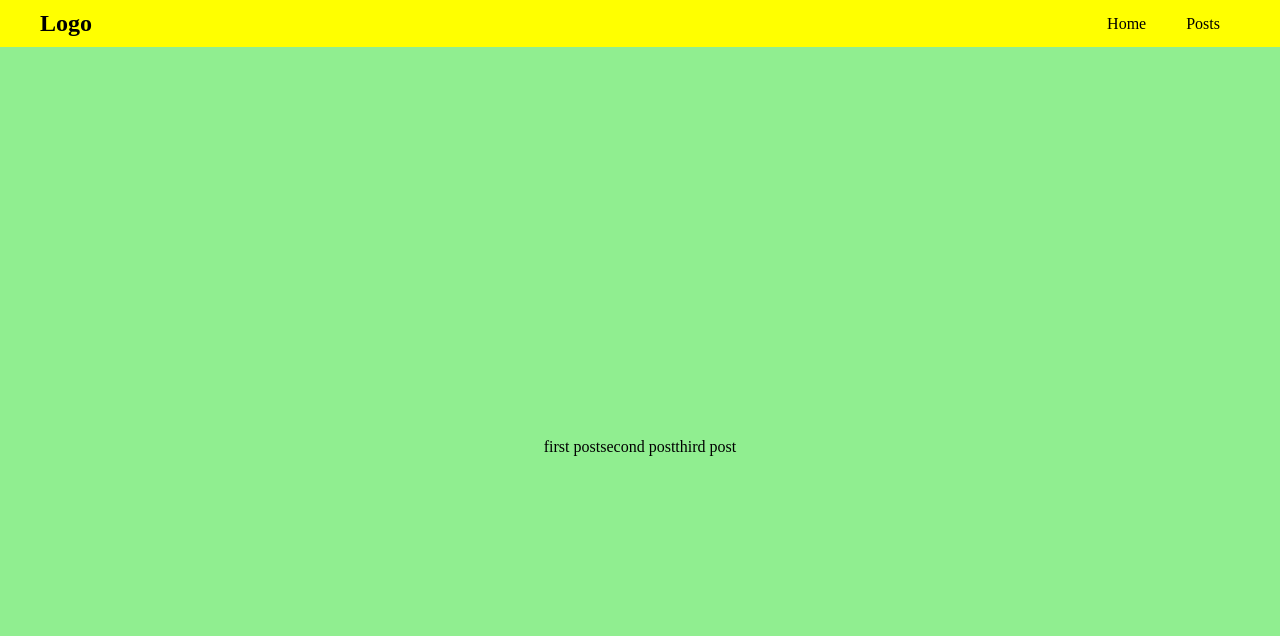
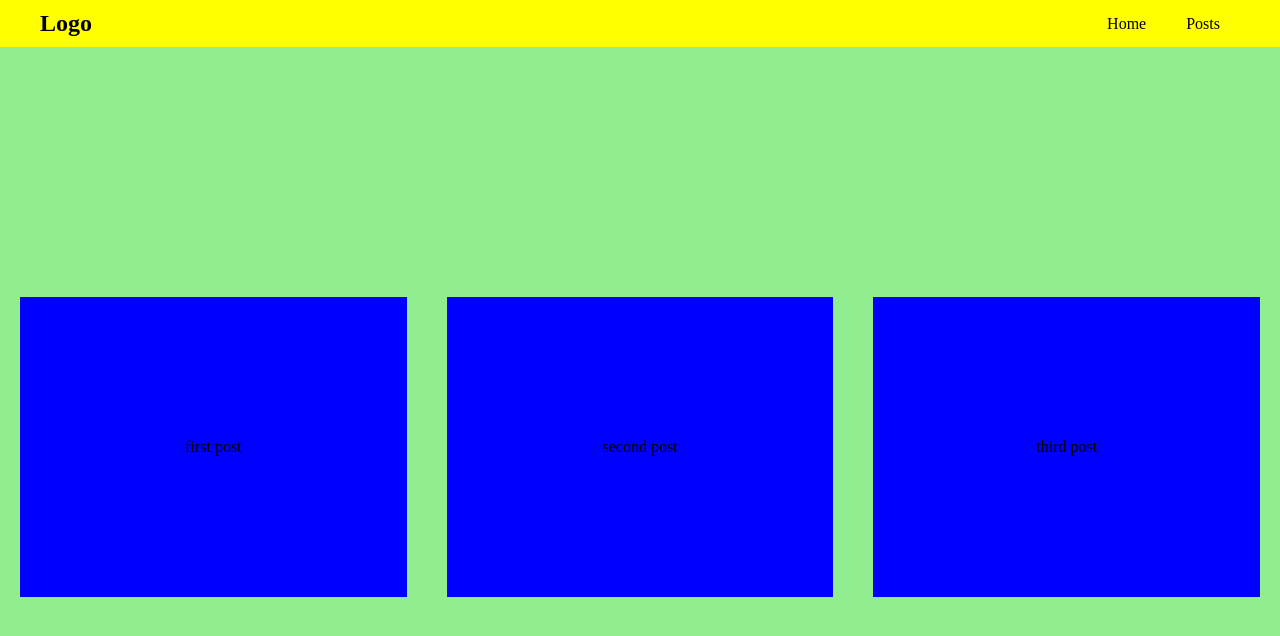
Before and after one commit to AungNaing-Brian/spa-react, a React (Create React App) app: page / in a window 1280 px wide. Shown: the top 636 px of the page. Built offline with nearby package versions, Linux system fonts and the light colour scheme.

Commit message:
c3ep18p2

```diff
--- a/src/components/Postslist/index.css
+++ b/src/components/Postslist/index.css
@@ -5,3 +5,14 @@
     justify-content: center;
     align-items: center;
 }
+
+.postlist .single-post {
+    flex: 1;
+    background-color: blue;
+    margin: 20px;
+    width: 500px;
+    height: 300px;
+    display: flex;
+    justify-content: center;
+    align-items: center;
+}
```
